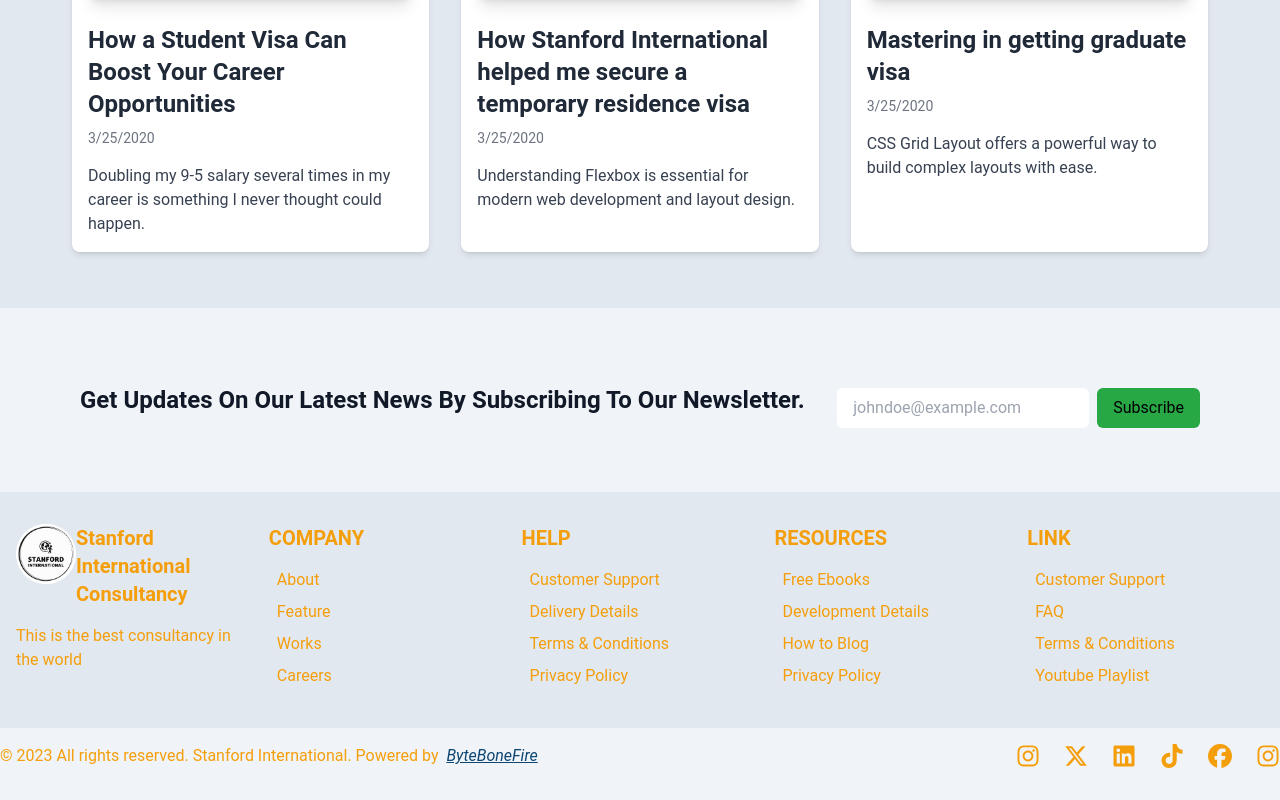
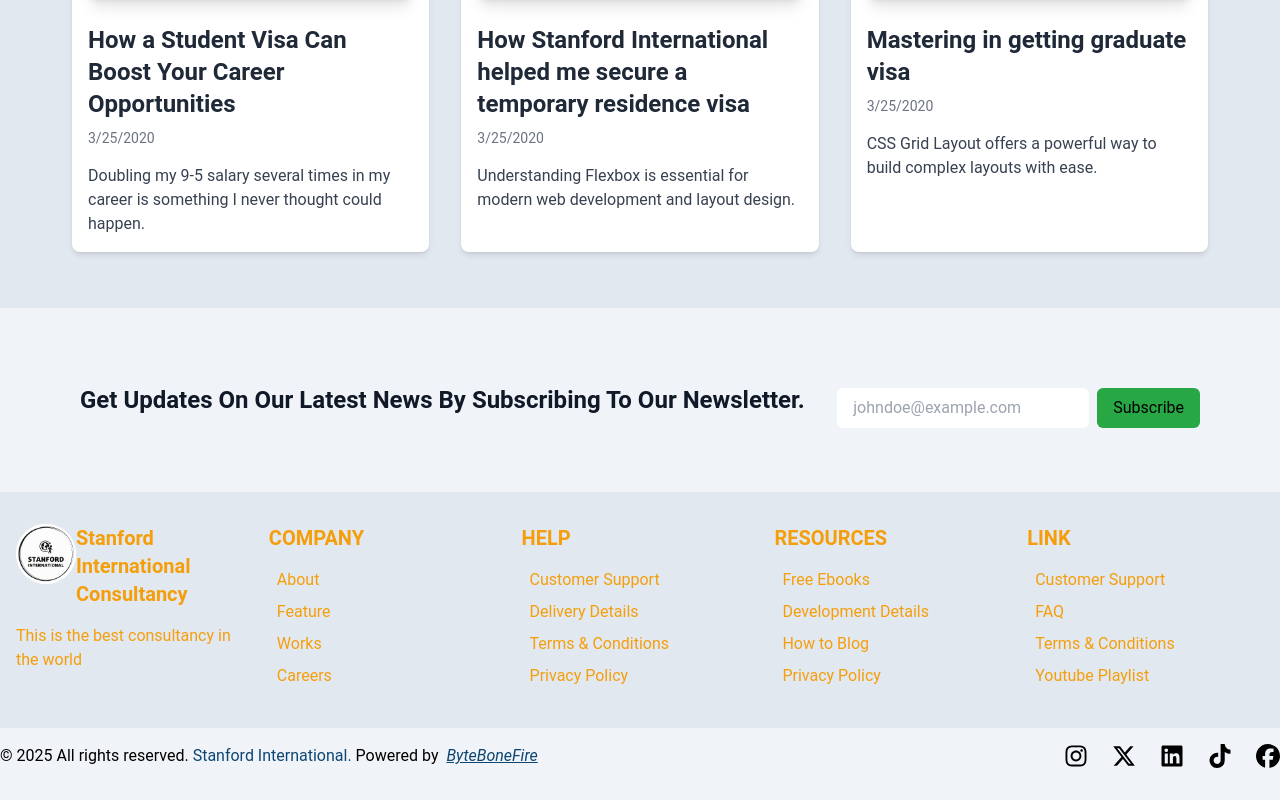
Before and after one commit to ByteBoneFire/standford-international, a React (Vite) app: page / in a window 1280 px wide. Shown: the part 3571-4371 px from the top of the page. Built offline with nearby package versions, Linux system fonts and the light colour scheme.

Commit message:
adjusted right reserved section

```diff
--- a/src/components/RightsReservedSection.jsx
+++ b/src/components/RightsReservedSection.jsx
@@ -12,17 +12,17 @@
 function RightsReservedSection() {
 
   return (
-    <section className="rights-reserved-section py-4 bg-bgPrimary text-secondary text-center">
+    <section className="rights-reserved-section py-4 bg-bgPrimary text-center">
       <div className="container mx-auto flex justify-between">
         <div>
-          <p>&copy; 2023 All rights reserved. <span className='text-secondary'>Stanford International.&nbsp;</span><span>Powered by &nbsp;</span><span className='italic underline text-brand'>ByteBoneFire</span></p>
+          <p>&copy; 2025 All rights reserved. <span className='text-brand hover:text-secondary cursor-pointer'>Stanford International.&nbsp;</span><span>Powered by &nbsp;</span><span className='italic underline text-brand'>ByteBoneFire</span></p>
         </div>
         <div className="flex justify-center gap-6 mb-4">
           {
             reserveSectionIcon.map((item, index)=>{
               return(
                 <>
-                  <a href={item.href} target="_blank" rel="noopener noreferrer" className="hover:text-brand transition-colors">
+                  <a href={item.href} target="_blank" rel="noopener noreferrer" className="hover:text-secondary transition-colors">
                     <item.icons size={24} />
                   </a>
                 </>
@@ -30,9 +30,6 @@
             })
 
           }
-          <a href="https://instagram.com/" target="_blank" rel="noopener noreferrer" className="hover:text-brand transition-colors">
-            <FaInstagram size={24} />
-          </a>
 
         </div>
         {/* <div className="flex justify-center gap-6 mb-4">
```
